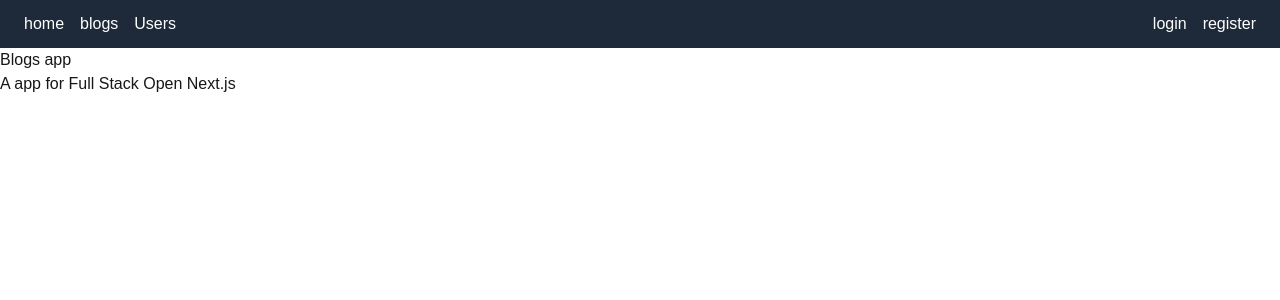
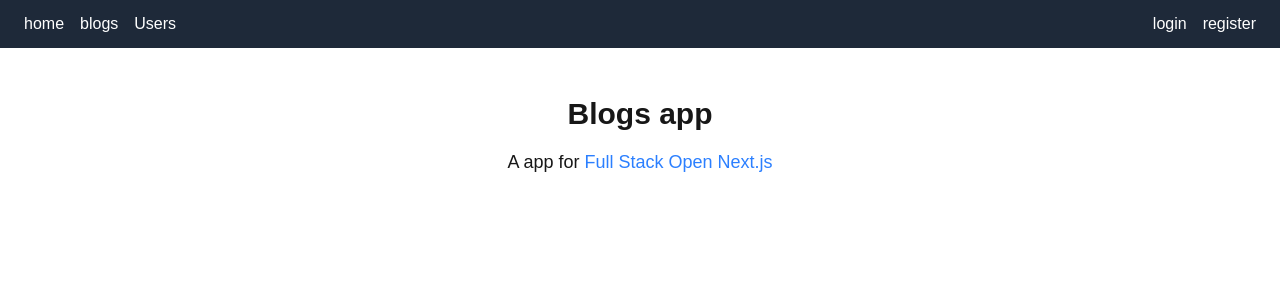
Before and after one commit to Franco-Redivo/blog-app-next, a Next.js app: page / in a window 1280 px wide. Shown: the top 300 px of the page. Built offline with nearby package versions, Linux system fonts and the light colour scheme; no server answers.

Commit message:
feat: add styling to the home page

```diff
--- a/app/page.tsx
+++ b/app/page.tsx
@@ -1,9 +1,9 @@
 
 export default function Home() {
   return (
-    <div>
-      <h1>Blogs app</h1>
-      <p>A app for <a href="https://courses.mooc.fi/org/uh-cs/courses/full-stack-open-nextjs">Full Stack Open Next.js</a></p>
+    <div className="max-w-3xl mx-auto p-6 flex flex-col gap-4 items-center my-6">
+      <h1 className="text-3xl font-bold">Blogs app</h1>
+      <p className="text-lg">A app for <a href="https://courses.mooc.fi/org/uh-cs/courses/full-stack-open-nextjs" className="text-blue-500 hover:underline">Full Stack Open Next.js</a></p>
 
     </div>
   );
```
